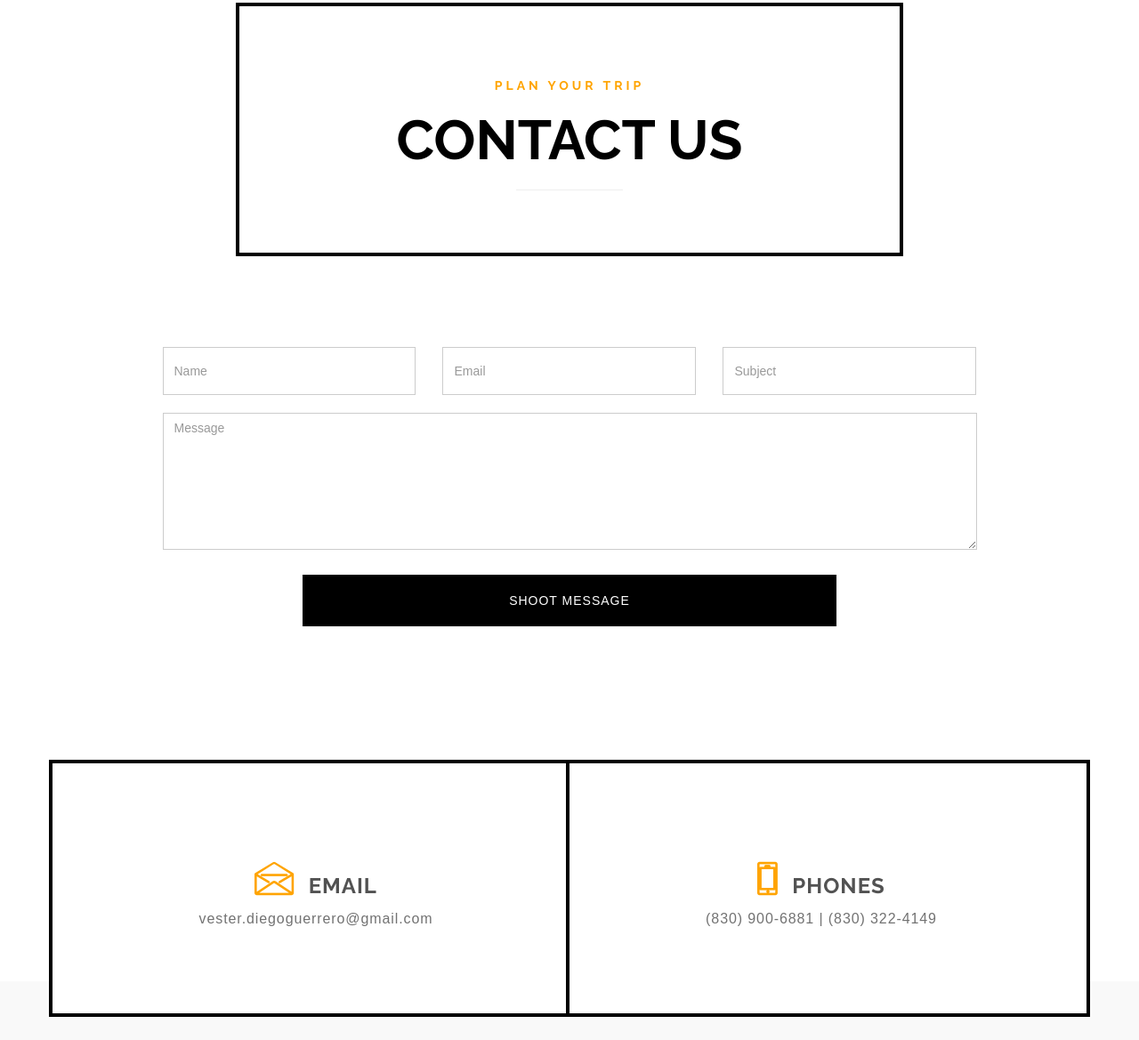
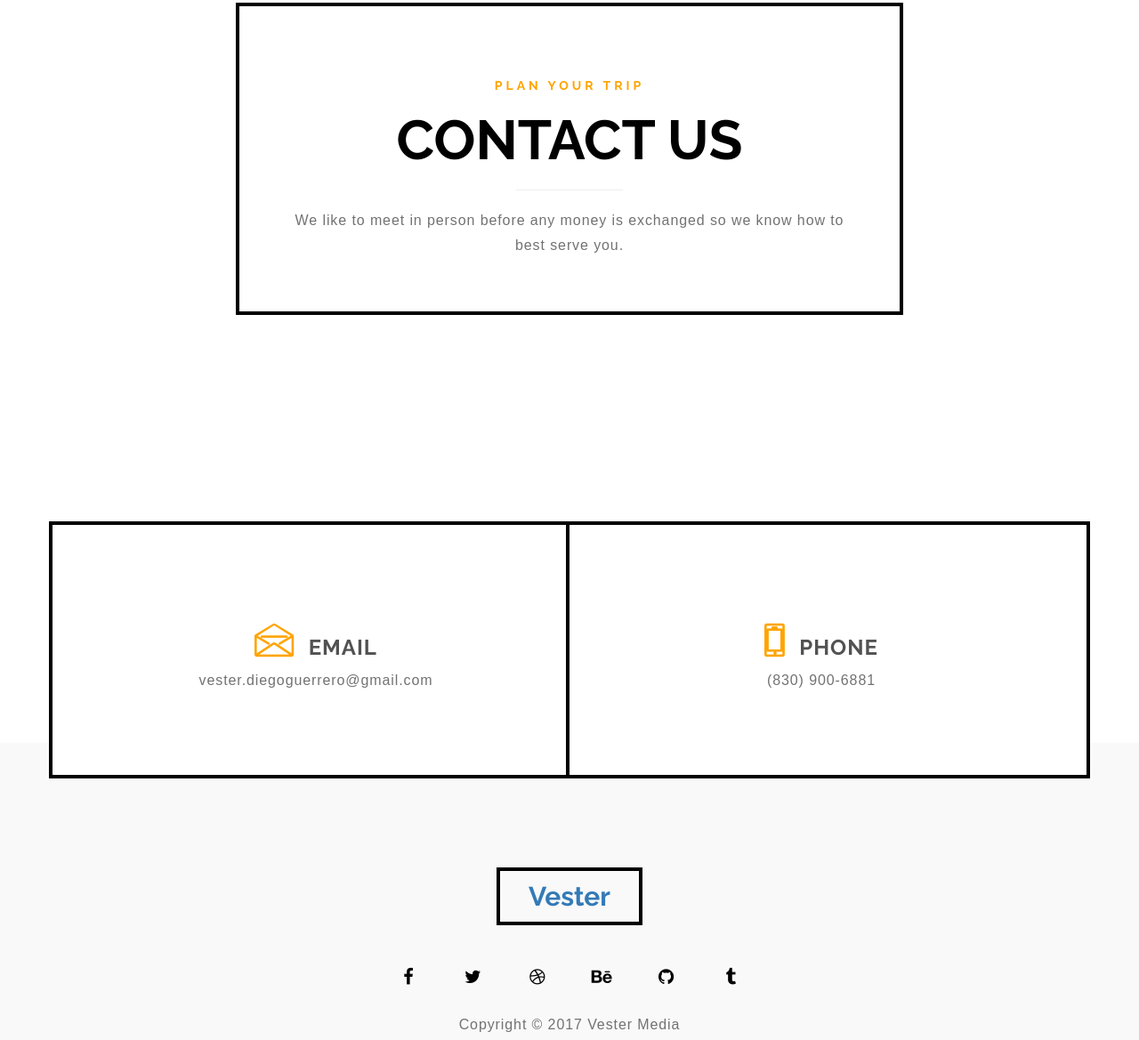
Before and after one commit to VesterGee/vesterMedia, a plain HTML site: page startup.html in a window 1280 px wide. Shown: the part 1107-2276 px from the top of the page at 89% size. Drawn offline with Linux system fonts and the light colour scheme.

Commit message:
Update startup.html

```diff
--- a/startup.html
+++ b/startup.html
@@ -211,12 +211,13 @@ http://www.tooplate.com/view/2078-adventure
 					<h5 class="wow bounceIn">PLAN YOUR TRIP</h5>
 					<h1 class="heading">CONTACT US</h1>
 					<hr>
-					<p></p>
+					<p>We like to meet in person before any money is exchanged so we know how to best serve you.</p>
 				</div>
 			</div>
 
 			<!-- Contact form section
 			================================================== -->
+			<!--
 			<div class="col-md-offset-1 col-md-10 col-sm-12">
 				<form action="#" method="post" class="wow fadeInUp" data-wow-delay="0.6s">
 					<div class="col-md-4 col-sm-6">
@@ -236,6 +237,7 @@ http://www.tooplate.com/view/2078-adventure
 					</div>
 				</form>
 			</div>
+			-->
 
 			<!-- Contact detail section
 			================================================== -->
@@ -245,8 +247,8 @@ http://www.tooplate.com/view/2078-adventure
 					<p>vester.diegoguerrero@gmail.com</p>
 				</div>
 				<div class="col-md-6 col-sm-6">
-					<h3><i class="icon-phone medium-icon wow bounceIn" data-wow-delay="0.6s"></i> PHONES</h3>
-					<p>(830) 900-6881 | (830) 322-4149</p>
+					<h3><i class="icon-phone medium-icon wow bounceIn" data-wow-delay="0.6s"></i> PHONE</h3>
+					<p>(830) 900-6881</p>
 				</div>
 			</div>
 
```
